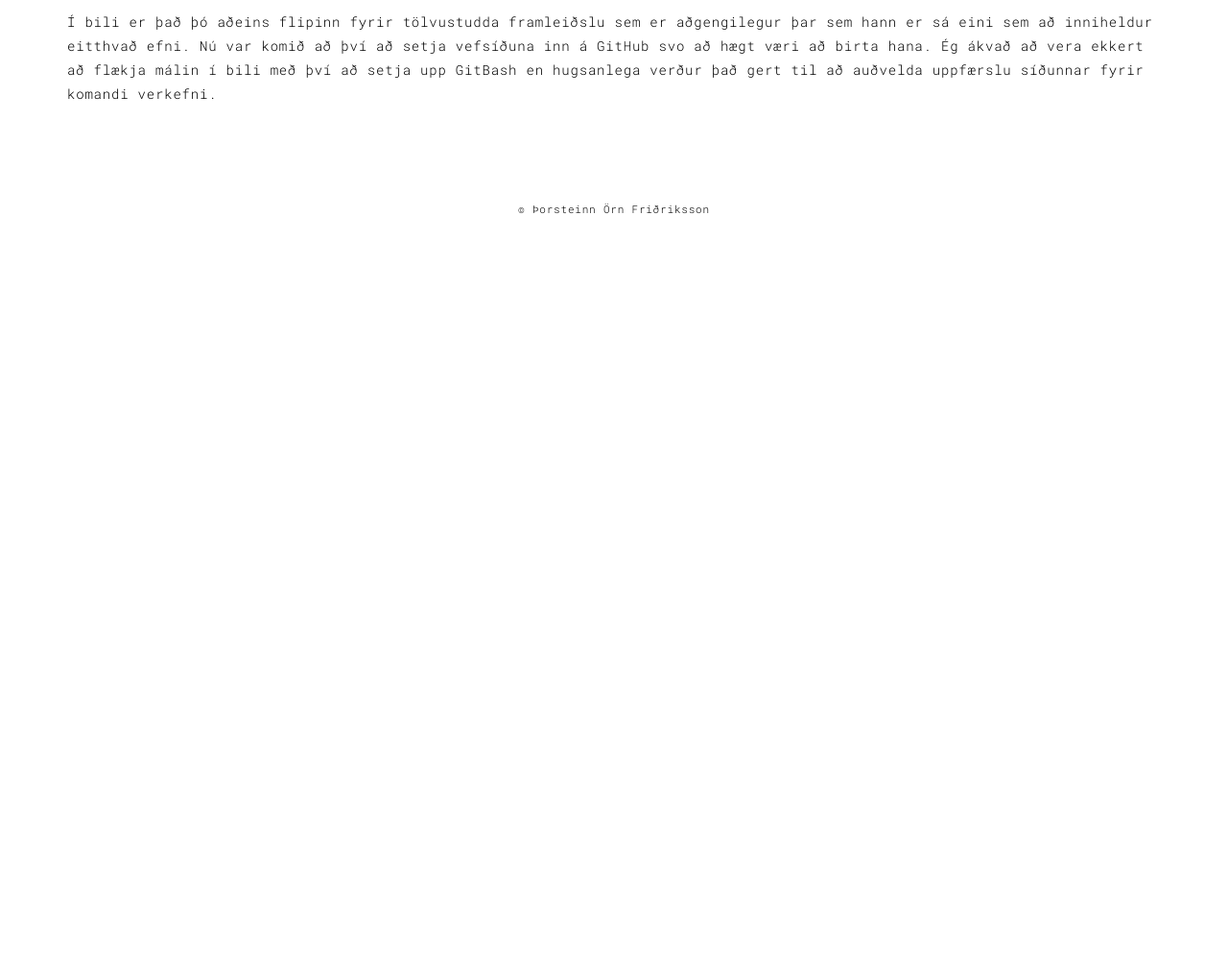
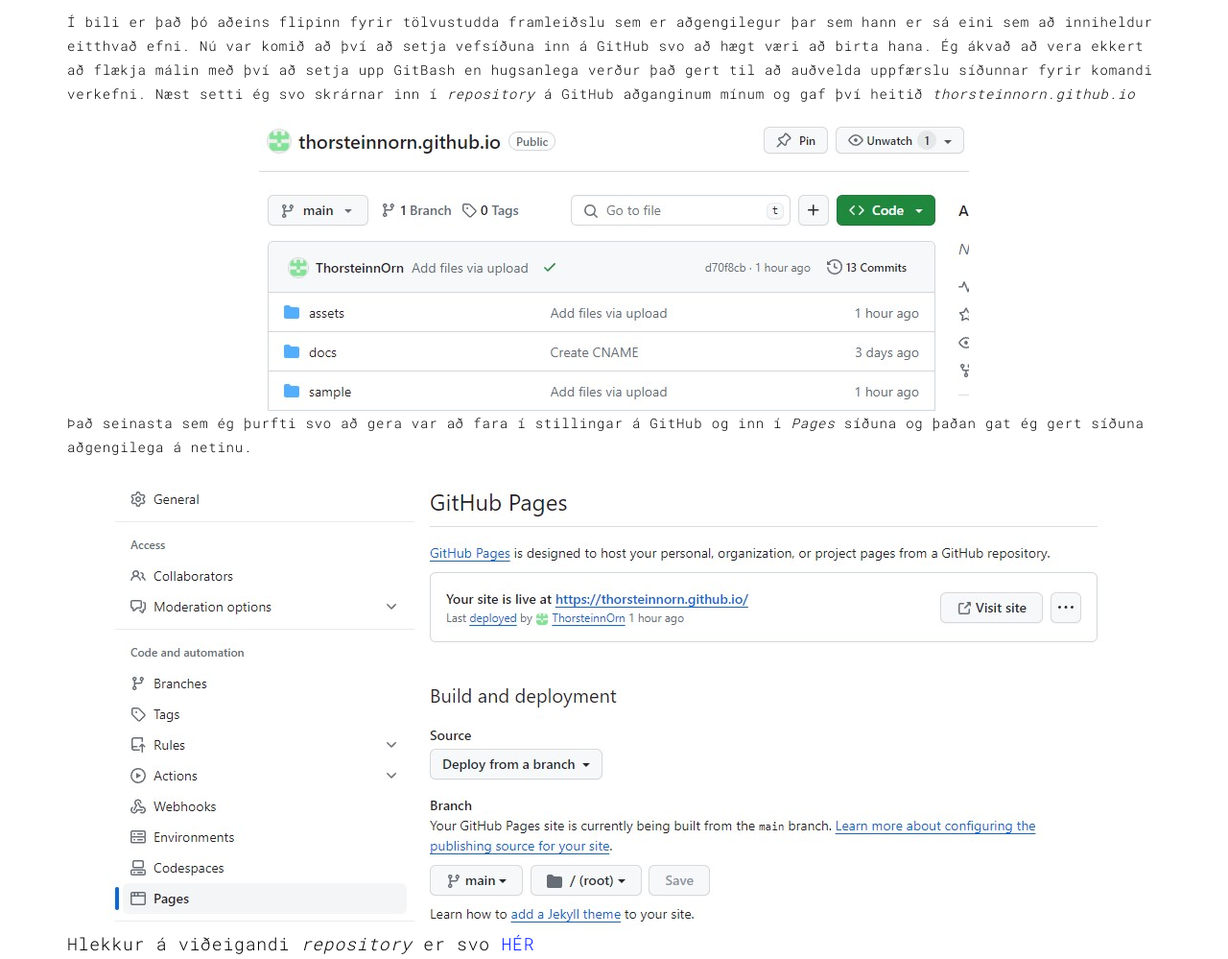
Before and after one commit to ThorsteinnOrn/thorsteinnornff.github.io, a plain HTML site: page work.html in a window 1280 px wide. Shown: the part 1900-2899 px from the top of the page at 96% size. Before the commit the page ends 2155 px from the top, so only its background shows below. Drawn offline with Linux system fonts and the light colour scheme.

Commit message:
Add files via upload

```diff
--- a/work.html
+++ b/work.html
@@ -125,8 +125,46 @@
     </div>
 </body>
     <p style="font-size: 14px;">
-      Í bili er það þó aðeins flipinn fyrir tölvustudda framleiðslu sem er aðgengilegur þar sem hann er sá eini sem að inniheldur eitthvað efni. Nú var komið að því að setja vefsíðuna inn á GitHub svo að hægt væri að birta hana. Ég ákvað að vera ekkert að flækja málin í bili með því að setja upp GitBash en hugsanlega verður það gert til að auðvelda uppfærslu síðunnar fyrir komandi verkefni.
+      Í bili er það þó aðeins flipinn fyrir tölvustudda framleiðslu sem er aðgengilegur þar sem hann er sá eini sem að inniheldur eitthvað efni. Nú var komið að því að setja vefsíðuna inn á GitHub svo að hægt væri að birta hana. Ég ákvað að vera ekkert að flækja málin með því að setja upp GitBash en hugsanlega verður það gert til að auðvelda uppfærslu síðunnar fyrir komandi verkefni. Næst setti ég svo skrárnar inn í <span lang="it" style="font-style: italic;">repository</span> á GitHub aðganginum mínum og gaf því heitið <span lang="it" style="font-style: italic;">thorsteinnorn.github.io</span>
     </p>
+
+            <head>
+    <style>
+        .image-container {
+            text-align: center;
+        }
+        img {
+            display: inline-block; /* This line can be omitted if the image is already inline */
+        }
+    </style>
+</head>
+<body>
+    <div class="image-container">
+        <img src="./assets/images/Mynd3.jpg" alt="Descriptive Text">
+    </div>
+</body>
+      <p style="font-size: 14px;">
+    Það seinasta sem ég þurfti svo að gera var að fara í stillingar á GitHub og inn í  <span lang="it" style="font-style: italic;">Pages</span> síðuna og þaðan gat ég gert síðuna aðgengilega á netinu.
+      </p>
+                <head>
+    <style>
+        .image-container {
+            text-align: center;
+        }
+        img {
+            display: inline-block; /* This line can be omitted if the image is already inline */
+        }
+    </style>
+</head>
+<body>
+    <div class="image-container">
+        <img src="./assets/images/Mynd4.jpg" alt="Descriptive Text">
+    </div>
+</body>
+      <p style="font-size: 18px;">
+      Hlekkur á viðeigandi <span lang="it" style="font-style: italic;">repository</span> er svo <a href="https://github.com/ThorsteinnOrn/thorsteinnorn.github.io">HÉR</a>
+          </p>
+
   </div>
 </div>
 
```
Also changed, not shown: about.html (+1 -12 lines), assets/images/Mynd3.jpg (added), assets/images/Mynd4.jpg (added).
